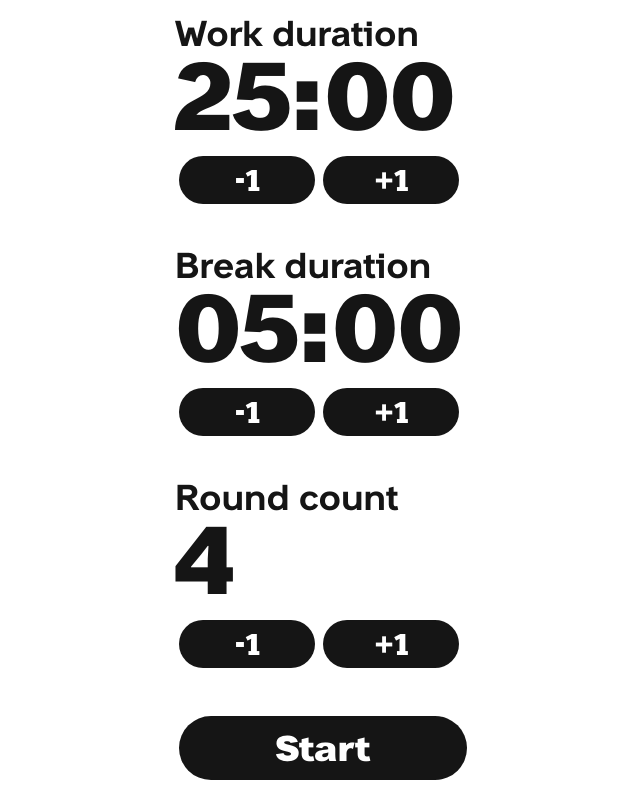
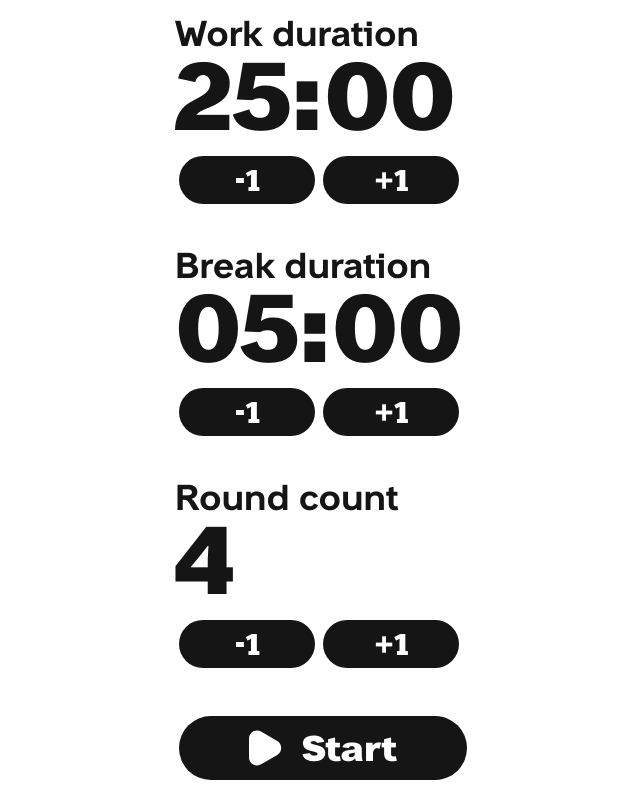
Before and after one commit to soisyhpe/pomodoro, a React (Vite) app: page / in a window 1280 px wide. Shown: the whole page, without its empty margins (321-961 px from the left). Built offline with nearby package versions, Linux system fonts and the light colour scheme.

Commit message:
feature: add play/resume and play buttons svg #7

```diff
--- a/src/Timer.jsx
+++ b/src/Timer.jsx
@@ -2,6 +2,8 @@ import './timer.css';
 import {ConfigTimerSection, TimerSection} from "./components/TimerSection.jsx";
 import React, {useRef, useState, useEffect} from 'react';
 import {UsualButton} from "./components/Button.jsx";
+import playOrResumeButton from './assets/play_button.svg';
+import pauseButton from './assets/pause_button.svg';
 
 function Timer() {
 
@@ -145,6 +147,7 @@ function Timer() {
                 <UsualButton
                   onClick={startTimer}
                   label='Start'
+                  svgIcon={playOrResumeButton}
                 />
               </div>
             </>
@@ -179,6 +182,7 @@ function Timer() {
                 <UsualButton
                   onClick={pauseOrResumeTimer}
                   label={paused ? 'Resume' : 'Pause'}
+                  svgIcon={paused ? playOrResumeButton : pauseButton}
                 />
               </div>
             </>
--- a/src/components/Button.jsx
+++ b/src/components/Button.jsx
@@ -1,13 +1,22 @@
 import React from "react";
 
-const UsualButton = ({onClick, label}) => (
+const UsualButton = ({onClick, label, svgIcon}) => (
   <button
     onClick={onClick}
     className={`w-full h-16 rounded-full m-1 bg-black cursor-pointer'
     }`}
   >
-    <p
-      className={`pt-1.5 inline-block align-middle text-center text-white font-black text-4xl`}>{label}</p>
+    <div className='flex flex-row justify-center'>
+      <img
+        src={svgIcon}
+        alt="Pause Button"
+        className='pr-5'
+        // Adjust the size as needed (e.g., w-8 h-8 for 35px)
+      />
+
+      <p
+        className='pt-1.5 inline-block align-middle text-center text-white font-black text-4xl'>{label}</p>
+    </div>
   </button>
 );
 
--- a/src/components/TimerSection.jsx
+++ b/src/components/TimerSection.jsx
@@ -12,10 +12,10 @@ const ConfigTimerSection = ({title, getter, setter, maxValue, minValue, isTimer,
   const isMaxValueReached = getter >= (isTimer ? maxValue * 60 : maxValue);
 
   return (
-    <div className='w-72 mb-10'>
-      <h1 className={`${isDisabled ? 'text-black-disabled' : 'text-black'} font-bold text-4xl`}>{title}</h1>
+    <div className={`w-72 mb-10 ${isDisabled ? 'text-black-disabled' : 'text-black'}`}>
+      <h1 className={`font-bold text-4xl`}>{title}</h1>
       <p
-        className={`${isDisabled ? 'text-black-disabled' : 'text-black'} font-black text-8xl`}>{isTimer ? formatTime(getter) : getter}</p>
+        className={`font-black text-8xl`}>{isTimer ? formatTime(getter) : getter}</p>
       <div className='flex items-stretch'>
         <Button
           onClick={() =>
@@ -27,7 +27,7 @@ const ConfigTimerSection = ({title, getter, setter, maxValue, minValue, isTimer,
             )
           }
           label={`-${minValue}`}
-          isDisabled={isMinValueReached}
+          isDisabled={isDisabled||isMinValueReached}
         />
         <Button
           onClick={() =>
@@ -39,7 +39,7 @@ const ConfigTimerSection = ({title, getter, setter, maxValue, minValue, isTimer,
             )
           }
           label={`+${minValue}`}
-          isDisabled={isMaxValueReached}
+          isDisabled={isDisabled||isMaxValueReached}
         />
       </div>
     </div>
```
Also changed, not shown: src/assets/pause_button.svg (added), src/assets/play_button.svg (added).
